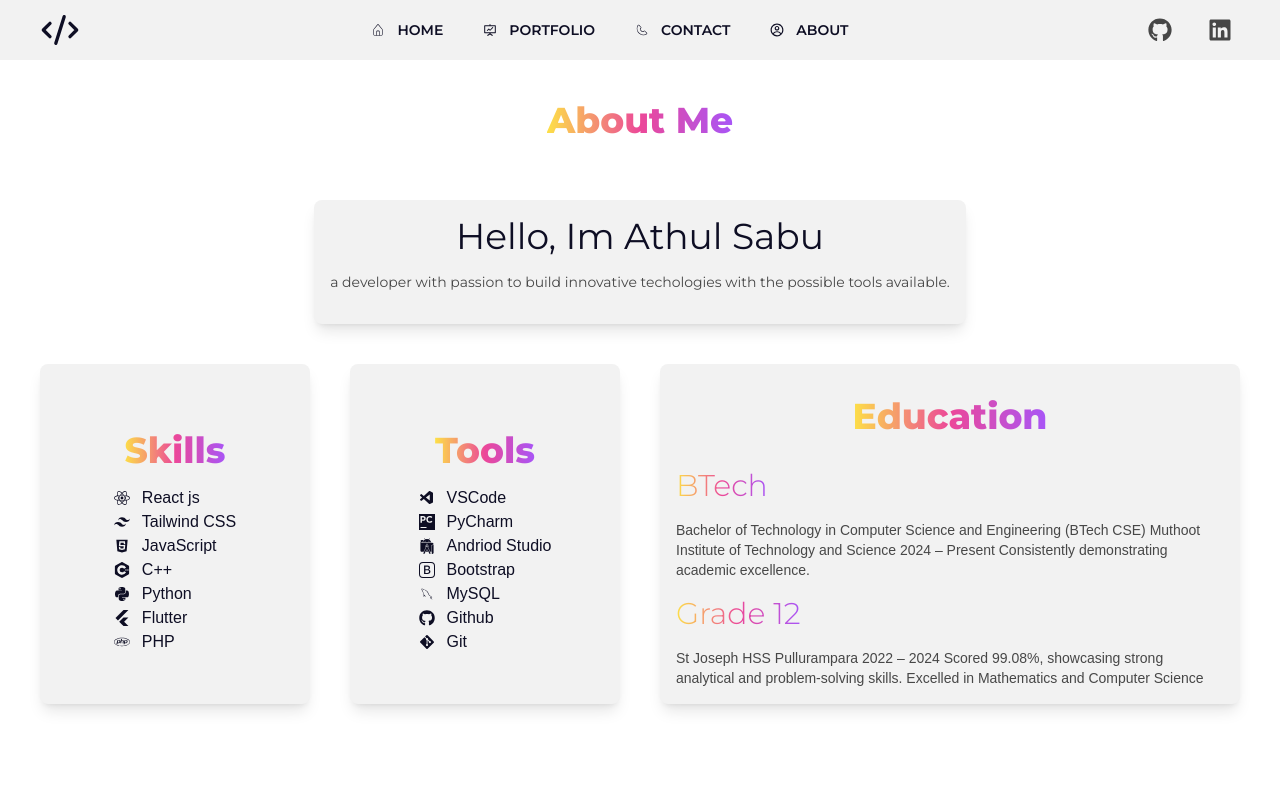
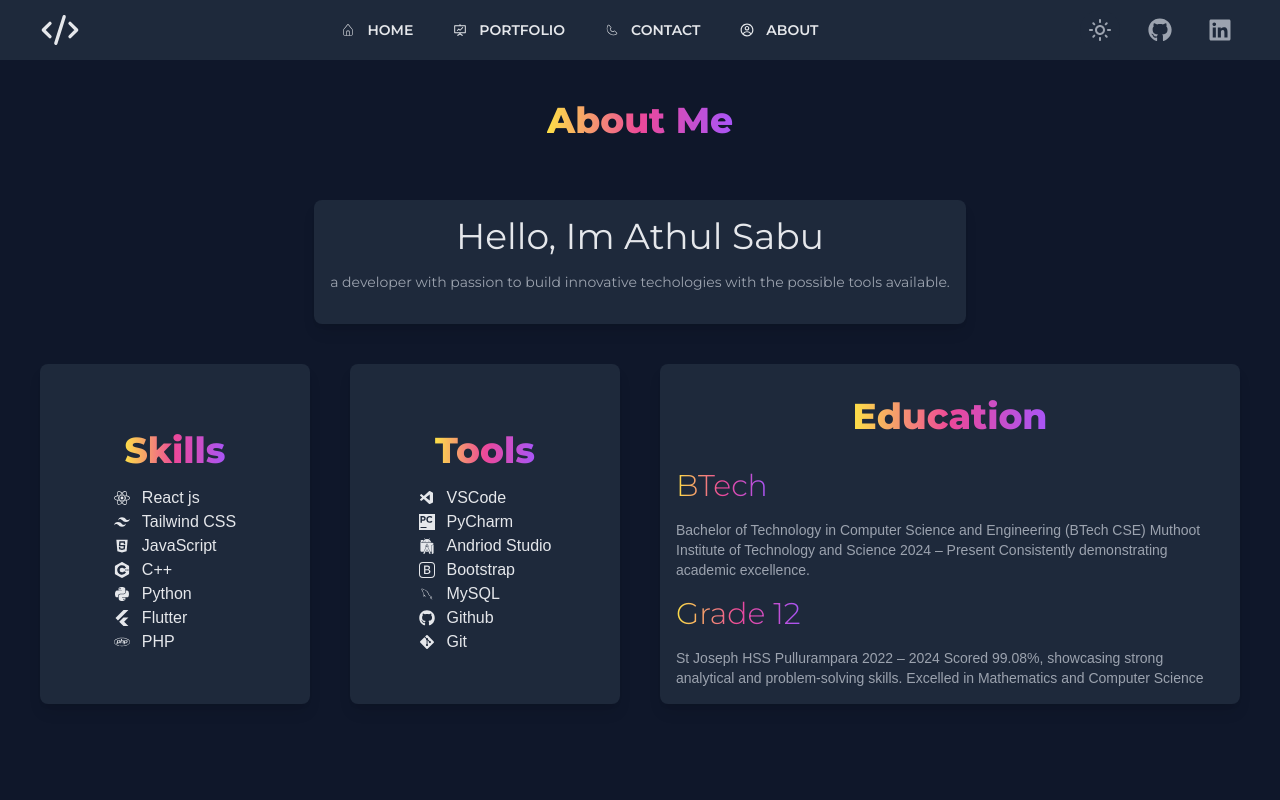
Before and after one commit to athulcoder/athulcoder.github.io, a React (Vite) app: page /about in a window 1280 px wide. Shown: the top 800 px of the page. Built offline with nearby package versions, Linux system fonts and the light colour scheme; a web font is replaced by a local one.

Commit message:
dark mode and light mode feature added

```diff
--- a/src/components/NavContactCard.jsx
+++ b/src/components/NavContactCard.jsx
@@ -1,10 +1,13 @@
 import { FaGithub } from "react-icons/fa";
 import { FaLinkedin } from "react-icons/fa";
+import ToggleButton from "../components/ToggleButton";
+
 const NavContactCard = ({ vision }) => {
   return (
     <>
       {vision ? (
         <div className="hidden lg:flex justify-center items-center gap-5 ">
+          <ToggleButton></ToggleButton>
           <li className="flex justify-center  p-2 rounded-full ">
             <a href="https://github.com/athulcoder/" target="_blank">
               <FaGithub className="text-secondary-text w-6 h-6" />
--- /dev/null
+++ b/src/components/ToggleButton.jsx
@@ -0,0 +1,41 @@
+import { MdDarkMode } from "react-icons/md";
+import { MdOutlineLightMode } from "react-icons/md";
+import { useState, useEffect } from "react";
+import "../index.css";
+const ToggleButton = () => {
+  const [dark, setDark] = useState(false);
+  useEffect(() => {
+    if (dark) {
+      document.getElementById("root").classList.add("light");
+      document.getElementById("root").classList.remove("dark");
+    } else {
+      document.getElementById("root").classList.add("dark");
+      document.getElementById("root").classList.remove("light");
+    }
+  }, [dark]);
+
+  const handleClick = () => {
+    setDark(!dark);
+  };
+  return dark ? (
+    <div>
+      <button
+        className="bg-primary-color p-2 rounded-full"
+        onClick={handleClick}
+      >
+        <MdDarkMode className="w-[24px] h-[24px]  text-secondary-text"></MdDarkMode>
+      </button>
+    </div>
+  ) : (
+    <div>
+      <button
+        className="bg-primary-color p-2 rounded-full"
+        onClick={handleClick}
+      >
+        <MdOutlineLightMode className="w-[24px] h-[24px] text-secondary-text"></MdOutlineLightMode>
+      </button>
+    </div>
+  );
+};
+
+export default ToggleButton;
--- a/src/index.css
+++ b/src/index.css
@@ -17,6 +17,16 @@
     --secondary-text:#9CA3AF;
 }
 
+
+.dark{
+    --primary-color: #1E293B;
+    --background: #0F172A;
+    --primary-text:#E5E7EB;
+    --accent:#710199;
+    --accent-hover:#4a135e;
+    --secondary-text:#9CA3AF;
+}
+
 .light{
     --primary-color: #f2f2f2;
     --background: #ffffff;
--- a/src/pages/Home.jsx
+++ b/src/pages/Home.jsx
@@ -1,4 +1,3 @@
-// import Navbar from "../components/Navbar";
 import Hero from "../components/Hero";
 
 const Home = () => {
```
Also changed, not shown: src/components/Navbar.jsx (+0 -15 lines).
